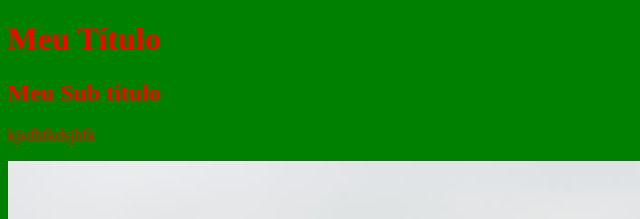
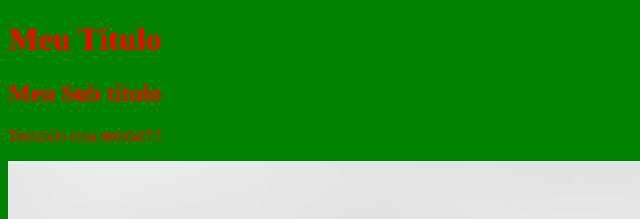
Before and after one commit to pachecolucas/contador-noite, a plain HTML site: page index.html in a window 1280 px wide. Shown: the top 219 px of the page, 0-640 px from the left. Drawn offline with Linux system fonts and the light colour scheme.

Commit message:
Update index.html

```diff
--- a/index.html
+++ b/index.html
@@ -19,7 +19,7 @@
     <body>
         <h1>Meu Título</h1>
         <h2>Meu Sub título</h2>
-        <p>kjsdhfkdsjhfk</p>
+        <p>Testando essa merda!!!!</p>
         <img onclick="trocaFundo()" src="foto.jpg" alt="">
         <p>Vá para o <a href="https://www.google.com">Google</a></p>
         <script>
```
